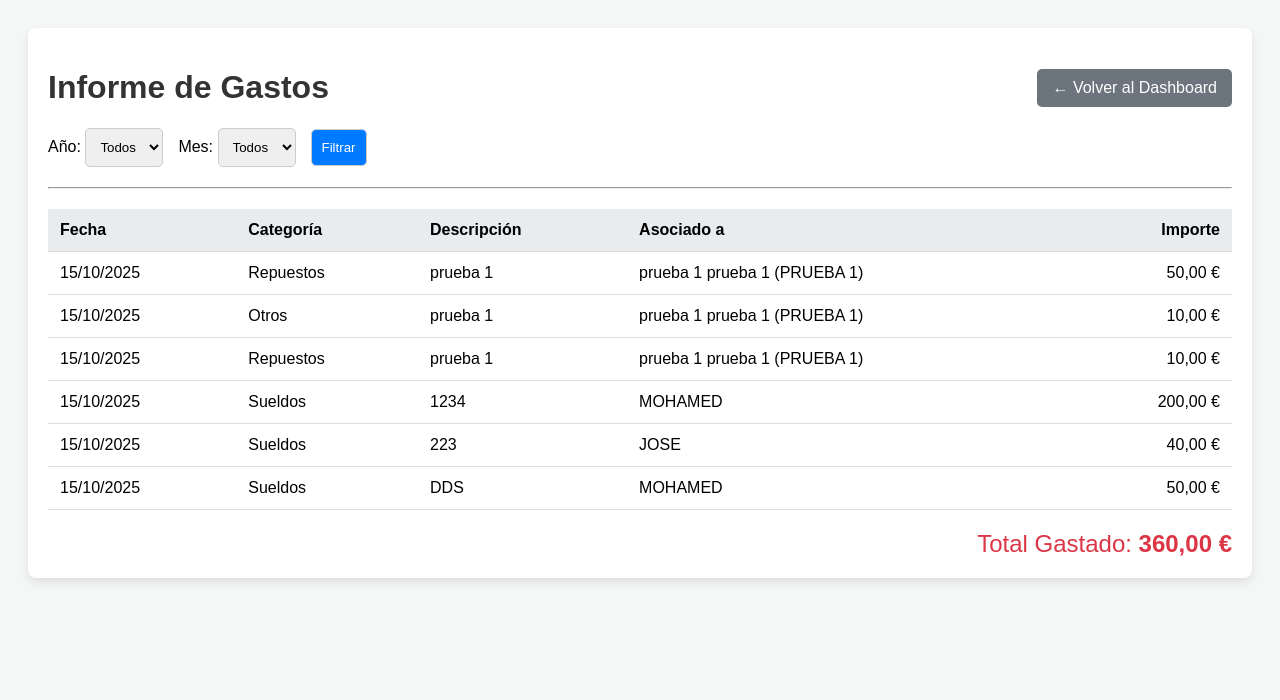
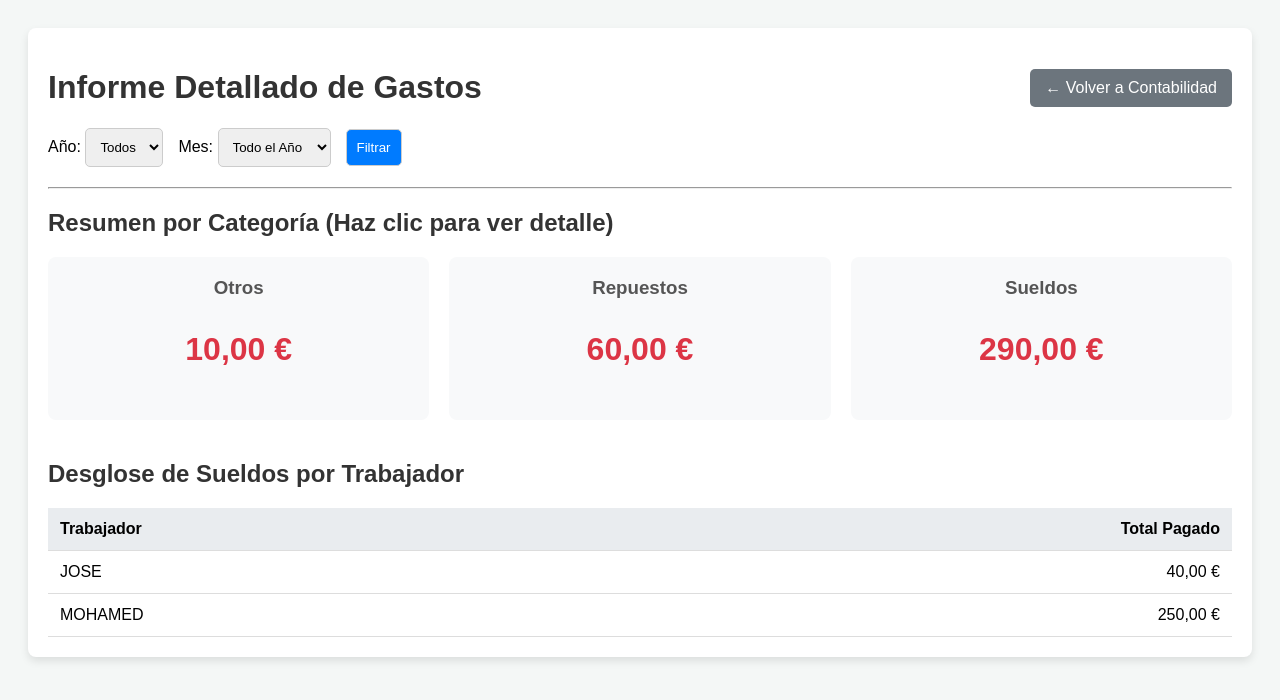
Before and after one commit to josepipe300-wq/servimax-app, a Django app: page /informe-gastos/ in a window 1280 px wide. Shown: the top 700 px of the page. Run offline with Django 5.2, Linux system fonts and the light colour scheme; data comes from the database, SQL or seed files in the repository; both versions use the stored data as it was after the commit.

Commit message:
Añadido desglose de gastos y corregido error de estado

```diff
--- a/taller/models.py
+++ b/taller/models.py
@@ -41,7 +41,8 @@ class OrdenDeReparacion(models.Model):
         return f"Orden #{self.id} - {self.vehiculo.matricula} ({self.cliente.nombre})"
     def save(self, *args, **kwargs):
         self.problema = self.problema.upper()
-        self.estado = self.estado.upper()
+        # La siguiente línea ha sido eliminada para corregir el error
+        # self.estado = self.estado.upper()
         super(OrdenDeReparacion, self).save(*args, **kwargs)
 
 class Empleado(models.Model):
--- a/taller/templates/taller/contabilidad.html
+++ b/taller/templates/taller/contabilidad.html
@@ -54,11 +54,11 @@
         </div>
 
         <div class="links">
-            <a href="{% url 'informe_ingresos' %}">Ver informe de Ingresos detallado</a>
+            <a href="{% url 'informe_ingresos' %}">Informe de Ingresos</a>
             <span>|</span>
-            <a href="{% url 'informe_gastos' %}">Ver informe de Gastos detallado</a>
+            <a href="{% url 'informe_gastos' %}" style="font-weight: bold;">Informe Detallado de Gastos</a>
             <span>|</span>
-            <a href="{% url 'informe_rentabilidad' %}">Ver informe de Rentabilidad detallado</a>
+            <a href="{% url 'informe_rentabilidad' %}">Informe de Rentabilidad</a>
         </div>
 
     </div>
--- a/taller/templates/taller/informe_gastos.html
+++ b/taller/templates/taller/informe_gastos.html
@@ -3,36 +3,42 @@
 <head>
     <meta charset="UTF-8">
     <meta name="viewport" content="width=device-width, initial-scale=1.0">
-    <title>Informe de Gastos - ServiMax</title>
+    <title>Informe Detallado de Gastos - ServiMax</title>
     <style>
         body { font-family: sans-serif; padding: 20px; background-color: #f4f7f6; }
         .container { max-width: 1200px; margin: auto; background-color: #fff; padding: 20px; border-radius: 8px; box-shadow: 0 4px 8px rgba(0,0,0,0.1); }
-        h1 { color: #333; }
-        .report-table { width: 100%; border-collapse: collapse; margin-top: 20px; }
-        .report-table th, .report-table td { padding: 12px; text-align: left; border-bottom: 1px solid #ddd; }
-        .report-table th { background-color: #e9ecef; }
+        h1, h2 { color: #333; }
+        .header { display: flex; justify-content: space-between; align-items: center; }
+        .back-btn { padding: 10px 15px; background-color: #6c757d; color: white; text-decoration: none; border-radius: 5px; }
         .filters { margin-bottom: 20px; display: flex; gap: 15px; align-items: center; }
         .filters select, .filters button { padding: 10px; border-radius: 5px; border: 1px solid #ccc; }
         .filters button { background-color: #007bff; color: white; cursor: pointer; }
-        .total-summary { text-align: right; font-size: 1.5em; margin-top: 20px; color: #dc3545; }
-        .header { display: flex; justify-content: space-between; align-items: center; }
-        .back-btn { padding: 10px 15px; background-color: #6c757d; color: white; text-decoration: none; border-radius: 5px; }
+        .summary-grid { display: grid; grid-template-columns: repeat(auto-fit, minmax(250px, 1fr)); gap: 20px; margin-top: 20px; }
+        .card { background-color: #f8f9fa; padding: 20px; border-radius: 8px; text-align: center; text-decoration: none; color: inherit; display: block; }
+        .card:hover { background-color: #e9ecef; }
+        .card h3 { margin-top: 0; color: #555; }
+        .card .amount { font-size: 2em; font-weight: bold; color: #dc3545; }
+        .detail-table { width: 100%; border-collapse: collapse; margin-top: 20px; }
+        .detail-table th, .detail-table td { padding: 12px; text-align: left; border-bottom: 1px solid #ddd; }
+        .detail-table th { background-color: #e9ecef; }
+        .clickable-row { cursor: pointer; }
+        .clickable-row:hover { background-color: #f5f5f5; }
     </style>
 </head>
 <body>
     <div class="container">
         <div class="header">
-            <h1>Informe de Gastos</h1>
-            <a href="{% url 'home' %}" class="back-btn">← Volver al Dashboard</a>
+            <h1>Informe Detallado de Gastos</h1>
+            <a href="{% url 'contabilidad' %}" class="back-btn">← Volver a Contabilidad</a>
         </div>
 
-        <form method="get" action="">
+        <form method="get" action="{% url 'informe_gastos' %}">
             <div class="filters">
                 <div>
                     <label for="ano">Año:</label>
                     <select name="ano" id="ano">
                         <option value="">Todos</option>
-                        {% for ano, meses in anos_y_meses.items %}
+                        {% for ano in anos_disponibles %}
                             <option value="{{ ano }}" {% if ano_seleccionado == ano %}selected{% endif %}>{{ ano }}</option>
                         {% endfor %}
                     </select>
@@ -40,7 +46,7 @@
                 <div>
                     <label for="mes">Mes:</label>
                     <select name="mes" id="mes">
-                        <option value="">Todos</option>
+                        <option value="">Todo el Año</option>
                         {% for i in "123456789012"|make_list %}
                             <option value="{{ forloop.counter }}" {% if mes_seleccionado == forloop.counter %}selected{% endif %}>{{ forloop.counter }}</option>
                         {% endfor %}
@@ -50,38 +56,40 @@
             </div>
         </form>
         <hr>
-        <table class="report-table">
+
+        <h2>Resumen por Categoría (Haz clic para ver detalle)</h2>
+        <div class="summary-grid">
+            {% for key, data in totales_por_categoria.items %}
+            <a href="{% url 'informe_gastos_desglose' categoria=key %}?ano={{ ano_seleccionado|default:'' }}&mes={{ mes_seleccionado|default:'' }}" class="card">
+                <h3>{{ data.display_name }}</h3>
+                <p class="amount">{{ data.total|floatformat:2 }} €</p>
+            </a>
+            {% empty %}
+            <p>No hay gastos que mostrar en este periodo.</p>
+            {% endfor %}
+        </div>
+
+        <h2 style="margin-top: 40px;">Desglose de Sueldos por Trabajador</h2>
+        <table class="detail-table">
             <thead>
                 <tr>
-                    <th>Fecha</th>
-                    <th>Categoría</th>
-                    <th>Descripción</th>
-                    <th>Asociado a</th>
-                    <th style="text-align: right;">Importe</th>
+                    <th>Trabajador</th>
+                    <th style="text-align: right;">Total Pagado</th>
                 </tr>
             </thead>
             <tbody>
-                {% for gasto in gastos %}
-                    <tr>
-                        <td>{{ gasto.fecha|date:"d/m/Y" }}</td>
-                        <td>{{ gasto.get_categoria_display }}</td>
-                        <td>{{ gasto.descripcion }}</td>
-                        <td>
-                            {% if gasto.vehiculo %}{{ gasto.vehiculo }}{% endif %}
-                            {% if gasto.empleado %}{{ gasto.empleado.nombre }}{% endif %}
-                        </td>
-                        <td style="text-align: right;">{{ gasto.importe|floatformat:2 }} €</td>
-                    </tr>
+                {% for empleado, total in desglose_sueldos.items %}
+                <tr class="clickable-row" onclick="window.location.href='{% url 'desglose_sueldos_empleado' empleado_nombre=empleado %}?ano={{ ano_seleccionado|default:'' }}&mes={{ mes_seleccionado|default:'' }}'">
+                    <td>{{ empleado }}</td>
+                    <td style="text-align: right;">{{ total|floatformat:2 }} €</td>
+                </tr>
                 {% empty %}
-                    <tr>
-                        <td colspan="5" style="text-align: center; padding: 20px;">No hay gastos que coincidan con los filtros.</td>
-                    </tr>
+                <tr>
+                    <td colspan="2" style="text-align: center;">No hay pagos de sueldos en este periodo.</td>
+                </tr>
                 {% endfor %}
             </tbody>
         </table>
-        <div class="total-summary">
-            Total Gastado: <strong>{{ total_gastos_filtrados|floatformat:2 }} €</strong>
-        </div>
     </div>
 </body>
 </html>
--- a/taller/urls.py
+++ b/taller/urls.py
@@ -1,5 +1,5 @@
 from django.urls import path
-from . import views # <-- Esta es la línea que faltaba
+from . import views
 
 urlpatterns = [
     path('', views.home, name='home'),
@@ -25,4 +25,8 @@ urlpatterns = [
     path('informe-rentabilidad/', views.informe_rentabilidad, name='informe_rentabilidad'),
     path('informe-rentabilidad/orden/<int:orden_id>/', views.detalle_ganancia_orden, name='detalle_ganancia_orden'),
     path('cuentas-por-cobrar/', views.cuentas_por_cobrar, name='cuentas_por_cobrar'),
+
+    # --- RUTAS CORREGIDAS PARA DESGLOSE DE GASTOS ---
+    path('informe-gastos/desglose/sueldos/<str:empleado_nombre>/', views.informe_gastos_desglose, {'categoria': 'Sueldos'}, name='desglose_sueldos_empleado'),
+    path('informe-gastos/desglose/<str:categoria>/', views.informe_gastos_desglose, name='informe_gastos_desglose'),
 ]
--- a/taller/views.py
+++ b/taller/views.py
@@ -49,13 +49,13 @@ def home(request):
 
 def ingresar_vehiculo(request):
     if request.method == 'POST':
-        nombre_cliente = request.POST['cliente_nombre']
+        nombre_cliente = request.POST['cliente_nombre'].upper()
         telefono_cliente = request.POST['cliente_telefono']
         matricula_vehiculo = request.POST['vehiculo_matricula'].upper()
-        marca_vehiculo = request.POST['vehiculo_marca']
-        modelo_vehiculo = request.POST['vehiculo_modelo']
+        marca_vehiculo = request.POST['vehiculo_marca'].upper()
+        modelo_vehiculo = request.POST['vehiculo_modelo'].upper()
         kilometraje_vehiculo = request.POST.get('vehiculo_kilometraje', 0)
-        problema_reportado = request.POST['problema']
+        problema_reportado = request.POST['problema'].upper()
 
         cliente, created = Cliente.objects.get_or_create(
             telefono=telefono_cliente,
@@ -206,6 +206,7 @@ def detalle_orden(request, orden_id):
     except Factura.DoesNotExist:
         pass
     if request.method == 'POST' and 'nuevo_estado' in request.POST:
+        # La siguiente línea ha sido corregida (se eliminó .upper())
         nuevo_estado = request.POST['nuevo_estado']
         orden.estado = nuevo_estado
         orden.save()
@@ -487,17 +488,42 @@ def detalle_ganancia_orden(request, orden_id):
     return render(request, 'taller/detalle_ganancia_orden.html', context)
 
 def informe_gastos(request):
-    gastos = Gasto.objects.all().order_by('-fecha')
-    anos_y_meses = get_anos_y_meses_con_datos()
+    gastos = Gasto.objects.all()
+    anos_disponibles = Gasto.objects.dates('fecha', 'year', order='DESC').distinct()
+
     ano_seleccionado = request.GET.get('ano')
     mes_seleccionado = request.GET.get('mes')
-    if ano_seleccionado and mes_seleccionado:
-        gastos = gastos.filter(fecha__year=ano_seleccionado, fecha__month=mes_seleccionado)
-    total_gastos_filtrados = gastos.aggregate(total=Sum('importe'))['total'] or Decimal('0.00')
+
+    if ano_seleccionado:
+        gastos = gastos.filter(fecha__year=ano_seleccionado)
+    if mes_seleccionado:
+        gastos = gastos.filter(fecha__month=mes_seleccionado)
+
+    # 1. Calcular totales por categoría
+    totales_por_categoria_query = gastos.values('categoria').annotate(total=Sum('importe')).order_by('categoria')
+
+    categoria_display_map = dict(Gasto.CATEGORIA_CHOICES)
+    resumen_categorias = {
+        item['categoria']: {
+            'display_name': categoria_display_map.get(item['categoria'], item['categoria']),
+            'total': item['total'] or Decimal('0.00')
+        }
+        for item in totales_por_categoria_query
+    }
+
+    # 2. Calcular desglose de sueldos
+    sueldos = gastos.filter(categoria='Sueldos', empleado__isnull=False)
+    desglose_sueldos_query = sueldos.values('empleado__nombre').annotate(total=Sum('importe')).order_by('empleado__nombre')
+
+    desglose_sueldos = {
+        item['empleado__nombre']: item['total'] or Decimal('0.00')
+        for item in desglose_sueldos_query
+    }
+
     context = {
-        'gastos': gastos,
-        'total_gastos_filtrados': total_gastos_filtrados,
-        'anos_y_meses': anos_y_meses,
+        'totales_por_categoria': resumen_categorias,
+        'desglose_sueldos': desglose_sueldos,
+        'anos_disponibles': [d.year for d in anos_disponibles],
         'ano_seleccionado': int(ano_seleccionado) if ano_seleccionado else None,
         'mes_seleccionado': int(mes_seleccionado) if mes_seleccionado else None,
     }
@@ -535,7 +561,7 @@ def contabilidad(request):
     elif periodo == 'mes':
         ingresos = ingresos.filter(fecha__month=hoy.month, fecha__year=hoy.year)
         gastos = gastos.filter(fecha__month=hoy.month, fecha__year=hoy.year)
-        facturas = facturas.filter(fecha_emision__month=hoy.month, fecha__emision__year=hoy.year)
+        facturas = facturas.filter(fecha_emision__month=hoy.month, fecha_emision__year=hoy.year)
     total_ingresado = ingresos.aggregate(total=Sum('importe'))['total'] or Decimal('0.00')
     total_gastado = gastos.aggregate(total=Sum('importe'))['total'] or Decimal('0.00')
     total_ganancia = Decimal('0.00')
@@ -595,3 +621,37 @@ def cuentas_por_cobrar(request):
         'mes_seleccionado': int(mes_seleccionado) if mes_seleccionado else None,
     }
     return render(request, 'taller/cuentas_por_cobrar.html', context)
+
+# --- NUEVA FUNCIÓN ---
+def informe_gastos_desglose(request, categoria, empleado_nombre=None):
+    gastos = Gasto.objects.all()
+
+    # Capitalizar para el título y para el filtro
+    categoria_limpia = categoria.replace('_', ' ').title()
+    titulo = f"Desglose de Gastos: {categoria_limpia}"
+
+    if empleado_nombre:
+        gastos = gastos.filter(categoria='Sueldos', empleado__nombre__iexact=empleado_nombre)
+        titulo = f"Desglose de Sueldos: {empleado_nombre.upper()}"
+    else:
+        # Usamos el nombre de la categoría como viene de la BBDD
+        gastos = gastos.filter(categoria__iexact=categoria)
+
+    # Mantener los filtros de fecha si existen
+    ano_seleccionado = request.GET.get('ano')
+    mes_seleccionado = request.GET.get('mes')
+    if ano_seleccionado:
+        gastos = gastos.filter(fecha__year=ano_seleccionado)
+    if mes_seleccionado:
+        gastos = gastos.filter(fecha__month=mes_seleccionado)
+
+    total_desglose = gastos.aggregate(total=Sum('importe'))['total'] or Decimal('0.00')
+
+    context = {
+        'titulo': titulo,
+        'gastos_desglose': gastos.order_by('-fecha'),
+        'total_desglose': total_desglose,
+        'ano_seleccionado': ano_seleccionado,
+        'mes_seleccionado': mes_seleccionado,
+    }
+    return render(request, 'taller/informe_gastos_desglose.html', context)
```
Also changed, not shown: taller/templates/taller/informe_gastos_desglose.html (added, +58 -0 lines), db.sqlite3.
